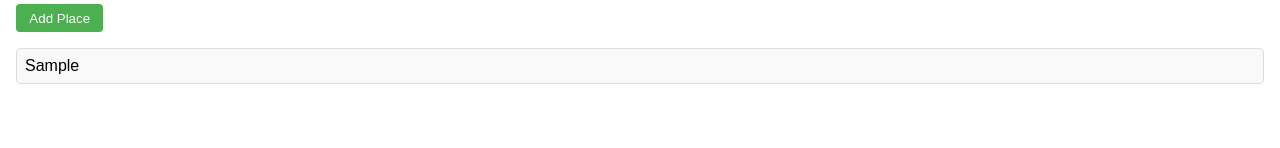
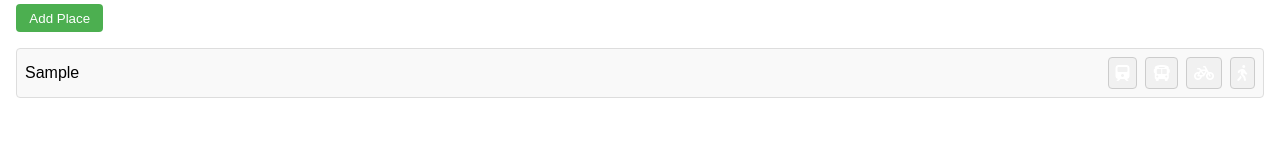
Before and after one commit to luca-hatu/Trip-Planner, a plain HTML site: page index.html in a window 1280 px wide. Both pictures are taken after typing "Sample" into the empty fields and a click on the button "Add Place". Shown: the part 359-507 px from the top of the page. Drawn offline with Linux system fonts and the light colour scheme.

Commit message:
added a transportation choice system

```diff
--- a/index.html
+++ b/index.html
@@ -5,6 +5,7 @@
     <meta name="viewport" content="width=device-width, initial-scale=1.0">
     <title>Trip Planner</title>
     <link rel="stylesheet" href="styles.css">
+    <link rel="stylesheet" href="https://cdnjs.cloudflare.com/ajax/libs/font-awesome/6.0.0-beta3/css/all.min.css">
 </head>
 <body>
     <header>
--- a/script.js
+++ b/script.js
@@ -8,8 +8,42 @@ document.addEventListener('DOMContentLoaded', () => {
         const place = placeInput.value.trim();
         if (place !== '') {
             const listItem = document.createElement('li');
-            listItem.textContent = place;
+
+            const placeName = document.createElement('span');
+            placeName.textContent = place;
+
+            const transportButtons = document.createElement('div');
+            transportButtons.classList.add('transportation-buttons');
+
+            const transports = [
+                { mode: 'train', icon: 'fas fa-train' },
+                { mode: 'bus', icon: 'fas fa-bus' },
+                { mode: 'bike', icon: 'fas fa-bicycle' },
+                { mode: 'foot', icon: 'fas fa-walking' }
+            ];
+
+            transports.forEach(transport => {
+                const button = document.createElement('button');
+                button.innerHTML = `<i class="${transport.icon}"></i>`;
+                button.title = transport.mode.charAt(0).toUpperCase() + transport.mode.slice(1);
+                button.addEventListener('click', () => {
+                    // Remove 'selected' class from all buttons
+                    const allButtons = transportButtons.querySelectorAll('button');
+                    allButtons.forEach(btn => btn.classList.remove('selected'));
+
+                    // Add 'selected' class to the clicked button
+                    button.classList.add('selected');
+
+                    // Optionally, you can show an alert or update some other state
+                    // alert(`You chose ${transport.mode} for ${place}`);
+                });
+                transportButtons.appendChild(button);
+            });
+
+            listItem.appendChild(placeName);
+            listItem.appendChild(transportButtons);
             placesList.appendChild(listItem);
+
             placeInput.value = '';
             placeInput.focus();
         }
--- a/styles.css
+++ b/styles.css
@@ -1,3 +1,4 @@
+/* existing styles */
 body {
     font-family: Arial, sans-serif;
     margin: 0;
@@ -60,6 +61,9 @@ li {
     padding: 0.5em;
     border: 1px solid #ddd;
     border-radius: 4px;
+    display: flex;
+    align-items: center;
+    justify-content: space-between;
 }
 
 footer {
@@ -67,3 +71,30 @@ footer {
     padding: 1em 0;
     background-color: #f1f1f1;
 }
+
+.transportation-buttons {
+    display: flex;
+    gap: 0.5em;
+}
+
+.transportation-buttons button {
+    background-color: #f1f1f1;
+    border: 1px solid #ccc;
+    border-radius: 4px;
+    cursor: pointer;
+    padding: 0.5em;
+}
+
+.transportation-buttons button i {
+    font-size: 1.2em;
+}
+
+.transportation-buttons button:hover {
+    background-color: #e1e1e1;
+}
+
+.transportation-buttons button.selected {
+    background-color: #4CAF50;
+    color: white;
+    border-color: #4CAF50;
+}
```
